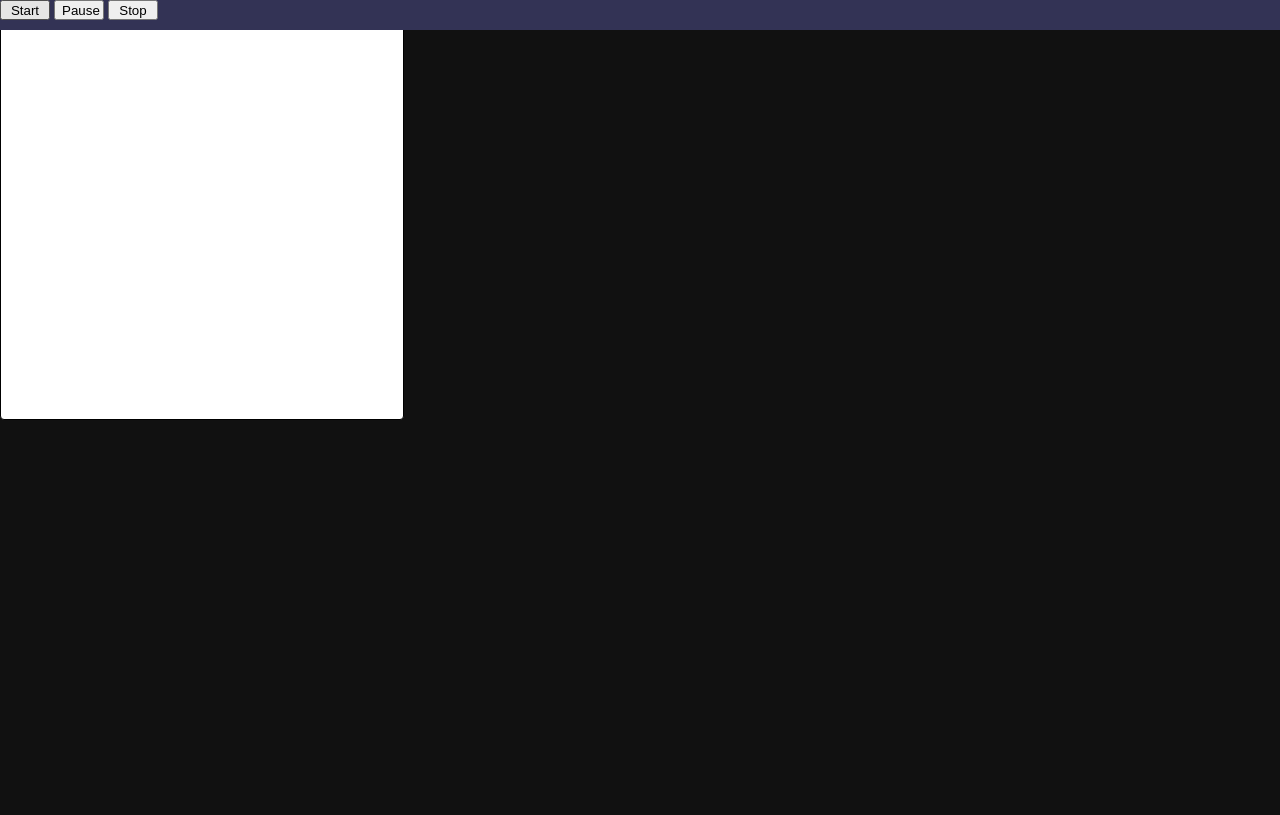
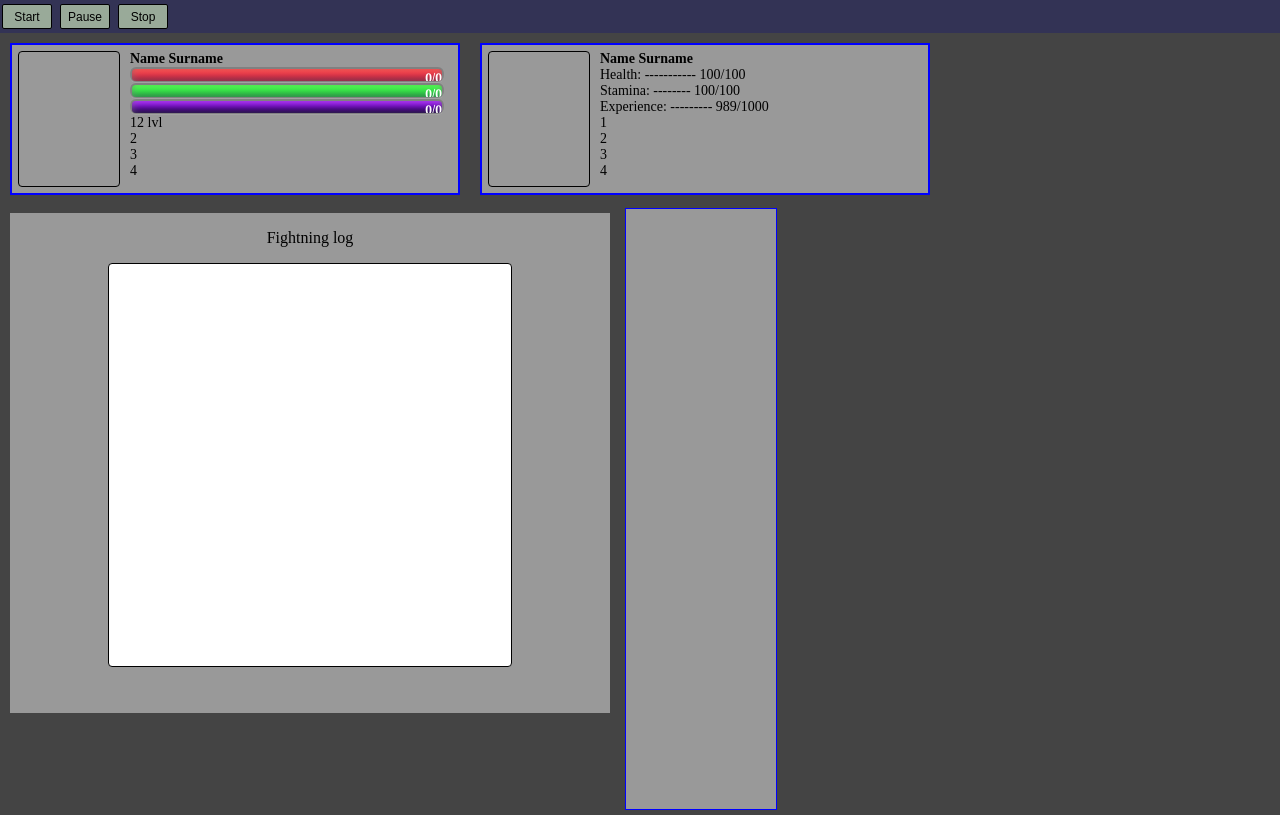
Before and after one commit to 0n3W4y/Tiny-Tale-Fight-OOP, a plain HTML site: page index.html in a window 1280 px wide. Drawn offline with Linux system fonts and the light colour scheme.

Commit message:
create ui

```diff
--- a/index.html
+++ b/index.html
@@ -5,30 +5,72 @@
 		<meta charset=utf-8>
 		<title>Tiny Tale Fight</title>
 		<link href="favicon.ico" rel="shortcut icon">
-		<style>
-			body { margin: 0; background-color: #111111; }
-			input { position: relative; text-align:center; overflow: hide; }
-			.game-control-buttons {display:inline; width:50px; height:20px; overflow:hide; }
-			#upper-control-panel { position:fixed; width:100%; height:30px; background-color:#333355; margin:0px; padding:0px; overflow:hide; display:block; }
-			#fighting-log { overflow:auto; width:400px; height:400px; border:1px black solid; padding:1px; border-radius:4px; background: #fff; }
-			#fighting-log li{ text-align:left; font-size:12px; }
-		</style>
+		<link rel="stylesheet" href="style.css">
 		<script type="text/javascript" src="game.js"></script>
 		<script type="text/javascript" src="main.js"></script>
 	</head>
 	<body>
 		<div id="upper-control-panel">
-			<input type="button" id="StartButton" class="game-control-buttons" value="Start" onClick="game.start()"></input>
-			<input type="button" id="PauseButton" class="game-control-buttons" value="Pause" onClick="game.pause()"></input>
-			<input type="button" id="StopButton" class="game-control-buttons" value="Stop" onClick="game.stop()"></input>
+			<input type="button" id="StartButton" class="game-control-buttons" value="Start" onClick="game.start()">
+			<input type="button" id="PauseButton" class="game-control-buttons" value="Pause" onClick="game.pause()">
+			<input type="button" id="StopButton" class="game-control-buttons" value="Stop" onClick="game.stop()">
 		</div>
-		<table id="primary-frame">
-		</table>
-		<div>
-		<ul id="fighting-log">
 
-		</ul>
+		<div id="character-main-frame">
+			<table id="Player-main-frame" align="left" cellspacing="0" border=1 bordercolor="blue" width="100%" height="100%">
+				<tr>
+					<td>
+					<div class="avatar" align="left"><img src=""></img></div>
+					<div class="statstext" align="left">
+						<div id="name"><b>Name Surname</b></div>
+						<div class="bar" title="Health points"><span class="red">0/0</span></div>
+						<div class="bar" title="Stamina points"><span class="green">0/0</span></div>
+						<div class="bar" title="Experience"><span class="violet">0/0</span></div>
+						<div class="lvl">12 lvl</div>
+						2<br>
+						3<br>
+						4
+					</div>
+					</td>
+				</tr>
+			</table>
 		</div>
+
+		<div id="character-main-frame">
+			<table id="Enemy-main-frame" align="left" cellspacing="0" border=1 bordercolor="blue" width="100%" height="100%">
+				<tr>
+					<td>
+
+					<div class="avatar" align="left"><img src=""></img></div>
+					<div class="statstext" align="left">
+						<b>Name Surname</b> <br>
+						Health:  ----------- 100/100 <br>
+						Stamina: -------- 100/100 <br>
+						Experience: --------- 989/1000 <br>
+						1<br>
+						2<br>
+						3<br>
+						4
+					</div>
+					</td>
+				</tr>
+			</table>
+		</div>
+
+		<div id="fighting-log-block">
+			<div id="statustext">
+				<center>
+				<p>Fightning log</p>
+				<ul id="fighting-log"></ul>
+				</center>
+			</div>
+		</div>
+
+		<div id="enemy-list">
+			<ul id="list-of-enemies"
+			</ul>
+		</div>
+
 		<script>
 			//fillStats();
 		</script>
--- /dev/null
+++ b/style.css
@@ -0,0 +1,205 @@
+body {
+  margin: 0;
+  background-color: #444444;
+}
+.game-control-buttons {
+  display:inline;
+  width:50px;
+  height:20px;
+  overflow:hide;
+}
+.avatar {
+  display:block;
+  float:left;
+  border-radius:4px;
+  border:1px black solid;
+  height:134px;
+  width:100px;
+  margin:5px;
+}
+.statstext {
+  display:block;
+  overflow:hidden;
+  float:left;
+  width:72%;
+  height:100%;
+  margin:5px;
+  font-size: 14px;
+}
+.bar {
+  width:310px;
+  height:12px;
+  position: relative;
+  background: #808080;
+  -moz-border-radius: 6px;
+  -webkit-border-radius: 6px;
+  border-radius: 6px;
+  padding: 2px;
+  margin:0px;
+  overflow: hidden;
+  -webkit-box-shadow: inset 0 -1px 1px rgba(255,255,255,0.3);
+  -moz-box-shadow   : inset 0 -1px 1px rgba(255,255,255,0.3);
+  box-shadow        : inset 0 -1px 1px rgba(255,255,255,0.3);
+}
+.bar > span.violet {
+  display: block;
+  height: 100%;
+  border-top-right-radius: 4px;
+  border-top-left-radius: 4px;
+  border-bottom-left-radius: 4px;
+  border-bottom-right-radius: 4px;
+  padding:0px;
+  margin:0px;
+  background-image: -webkit-gradient( linear, left bottom, left top, color-stop(0, rgb(35, 3, 88)), color-stop(1, rgb(158, 3, 255)));
+  background-image: -webkit-linear-gradient( center bottom, rgb(35, 3, 88) 37%, rgb(158, 3, 255) 69%);
+  background-image: -moz-linear-gradient( center bottom, rgb(35, 3, 88) 37%, rgb(158, 3, 255) 69%);
+  background-image: -ms-linear-gradient( center bottom, rgb(35, 3, 88) 37%, rgb(158, 3, 255) 69%);
+  background-image: -o-linear-gradient( center bottom, rgb(35, 3, 88) 37%, rgb(158, 3, 255) 69%);
+  -webkit-box-shadow: inset 0 2px 9px  rgba(255,255,255,0.3), inset 0 -2px 6px rgba(0,0,0,0.4);
+  -moz-box-shadow: inset 0 2px 9px  rgba(255,255,255,0.3), inset 0 -2px 6px rgba(0,0,0,0.4);
+  position: relative;
+  text-align:right;
+  overflow: hidden;
+  width:100%;
+  font-family: Georgia, fantasy;
+  font-weight:bolder;
+  font-size:12px;
+  color:white;
+}
+.bar > span.green {
+  display: block;
+  height: 100%;
+  border-top-right-radius: 4px;
+  border-top-left-radius: 4px;
+  border-bottom-left-radius: 4px;
+  border-bottom-right-radius: 4px;
+  padding:0px;
+  margin:0px;
+  background-image: -webkit-gradient( linear, left bottom, left top, color-stop(0, rgb(43,194,83)), color-stop(1, rgb(44, 255, 44)));
+  background-image: -webkit-linear-gradient( center bottom, rgb(43,194,83) 37%, rgb(44, 255, 44) 69%);
+  background-image: -moz-linear-gradient( center bottom,rgb(43,194,83) 37%, rgb(44, 255, 44) 69%);
+  background-image: -ms-linear-gradient( center bottom, rgb(43,194,83) 37%, rgb(44, 255, 44) 69%);
+  background-image: -o-linear-gradient( center bottom, rgb(43,194,83) 37%, rgb(44, 255, 44) 69%);
+  -webkit-box-shadow: inset 0 2px 9px  rgba(255,255,255,0.3), inset 0 -2px 6px rgba(0,0,0,0.4);
+  -moz-box-shadow: inset 0 2px 9px  rgba(255,255,255,0.3), inset 0 -2px 6px rgba(0,0,0,0.4);
+  position: relative;
+  text-align:right;
+  overflow: hidden;
+  width:100%;
+  font-family: Georgia, fantasy;
+  font-weight:bolder;
+  font-size:12px;
+  color:white;
+}
+.bar > span.red {
+  display: block;
+  height: 100%;
+  border-top-right-radius: 4px;
+  border-top-left-radius: 4px;
+  border-bottom-left-radius: 4px;
+  border-bottom-right-radius: 4px;
+  background-image: -webkit-gradient( linear, left bottom, left top, color-stop(0, rgb(194,43,83)), color-stop(1, rgb(255,44,44)));
+  background-image: -webkit-linear-gradient( center bottom, rgb(194,43,83) 37%, rgb(255,44,44) 69%);
+  background-image: -moz-linear-gradient( center bottom, rgb(194,43,83) 37%, rgb(255,44,44) 69%);
+  background-image: -ms-linear-gradient( center bottom, rgb(194,43,83) 37%, rgb(255,44,44) 69%);
+  background-image: -o-linear-gradient( center bottom, rgb(194,43,83) 37%, rgb(255,44,44) 69%);
+  box-shadow: inset 0 2px 9px  rgba(255,255,255,0.3), inset 0 -2px 6px rgba(0,0,0,0.4);
+  position: relative;
+  padding: 0;
+  margin:0;
+  text-align:right;
+  overflow: hidden;
+  width:100%;
+  font-family: Georgia, fantasy;
+  font-weight:bolder;
+  box-sizing: content-box;
+  font-size:12px;
+  color:white;
+}
+.game-control-buttons{
+  background-color: #99aa99;
+  color: black;
+  border: 1px solid black;
+  border-radius: 2px;
+  height:25px;
+  width: 50px;
+  text-align: center;
+  text-decoration: none;
+  display: inline-block;
+  font-size: 12px;
+  margin: 4px 2px;
+  -webkit-transition-duration: 0.4s; /* Safari */
+  transition-duration: 0.4s;
+}
+.game-control-buttons:hover{
+  background-color: #00cc00; /* Green */
+  color: white;
+}
+
+#primary-frame {
+  position:relative;
+  width:100%;
+  height:80%;
+  top:25px;
+  overflow: hide;
+}
+#character-main-frame {
+  display:block;
+  float:left;
+  width:450px;
+  height:150px;
+  margin:10px;
+  position:relative;
+  overflow:hide;
+  background: #999999;
+}
+#enemy-list {
+  display:block;
+  float:left;
+  width:150px;
+  height:600px;
+  background: #999999;
+  border:1px blue solid;
+  margin:5px;
+  overflow:auto;
+}
+#upper-control-panel {
+  width:100%;
+  background-color:#333355;
+  margin:0px;
+  padding:0px;
+  overflow:hide;
+}
+#fighting-log-block{
+  display:block;
+  float:left;
+  width:600px;
+  height:500px;
+  margin:10px;
+  position:relative;
+  overflow:hide;
+  background: #999999;
+}
+#fighting-log {
+  overflow:auto;
+  width:400px;
+  height:400px;
+  border:1px black solid;
+  padding:1px;
+  border-radius:4px;
+  background: #fff;
+}
+#fighting-log li{
+  text-align:left;
+  font-size:16px;
+}
+#inventory {
+  overflow:auto;
+  width:400px;
+  height:400px;
+  border:1px black solid;
+  padding:1px;
+  border-radius:4px;
+  background: #fff;
+  position:relative;
+}
```
Also changed, not shown: 2 other files.
